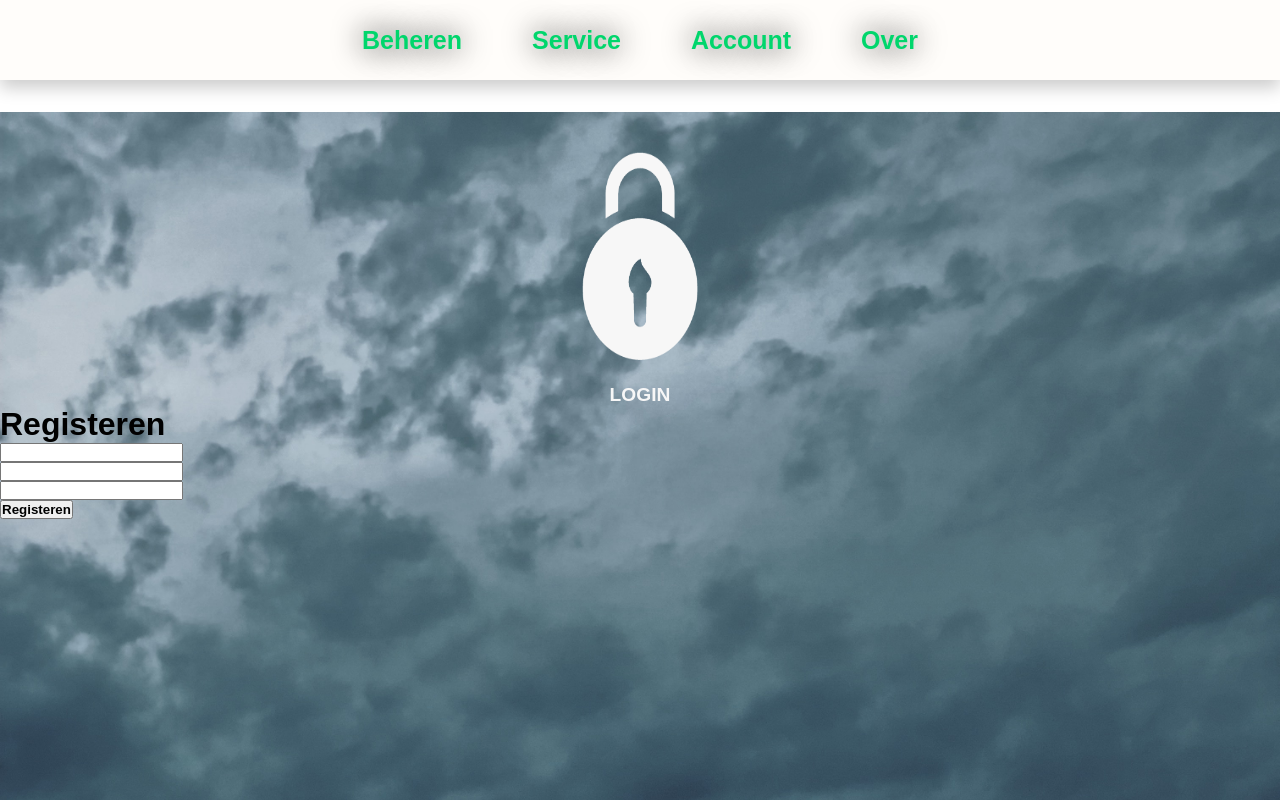
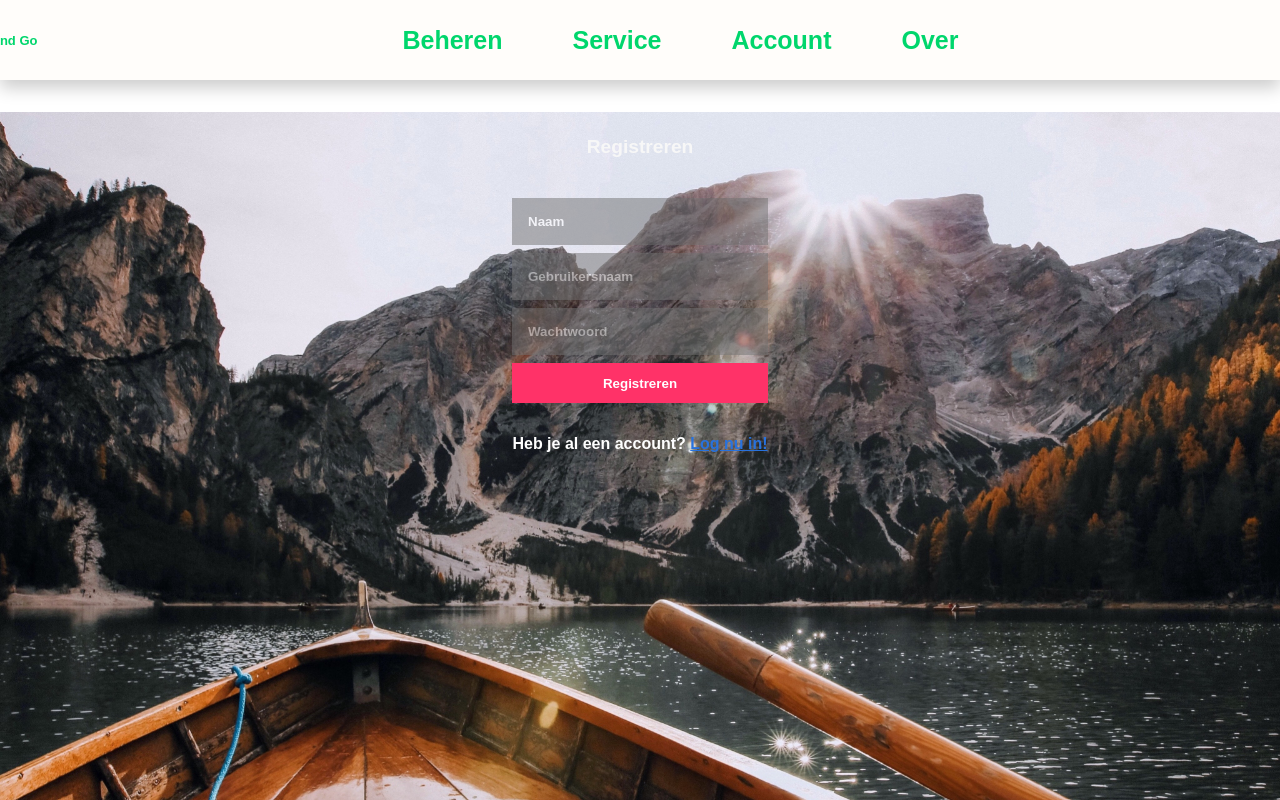
Before and after one commit to ililuab/Book-and-Go, a PHP site: page /main/account_registreren.php in a window 1280 px wide. Run offline with PHP 8.4, Linux system fonts and the light colour scheme; some web fonts are replaced.

Commit message:
inloggen, registreren changes (#30)
* php toegevoegt css toegevoegt

* pagina's toegevoegt + standaart header toegevoegt (niet definitief)

* Dashboard Login+Registreren

* admin page toegevoegd

* begonnen aan over ons page

* new pr

* NEW PR TEST

* dashboard fixes

* dashboard bugs

* kan inloggen via elke page

* Boeken, calender fixed, vluchten aangepast, header dashboard url aangepast

* x

* inloggen verandert (html del)

* boekenredirect extra elseif

* vluchten changes

* vluchten changes front

* link-icon, delete mijnaccount

* vluchten en contact verandert

* javascript accordion, contact changes, vluchten

* vluchten

* contact

* contact, vuchten .php changes

* contact, index, klantenservices, overons ,vluchten changes

* contact locaties verandert

* css update

* update

* login.php in progress

* inloggen, registreren changes

* header optimized + over-ons optimized

* tussen commit

* Update styles.css

* kchange acc

* kaas

Co-authored-by: ililuab <1194420@student.roc-nijmegen.nl>
Co-authored-by: ililuab <94444127+ililuab@users.noreply.github.com>

```diff
--- a/css/styles.css
+++ b/css/styles.css
@@ -29,14 +29,14 @@
   box-shadow: rgba(0, 0, 0, 0.35) 0px 5px 15px;
 }
 
-.Header-Logo {
-  padding-top: 30px;
+.header_logo {
+  position: relative;
+  top: 5px;
 }
 
 .Header-links {
   color: #00d66c;
   text-decoration: none;
-  text-shadow: #0e0e0e 0px 0 30px;
   cursor: pointer;
 }
 
@@ -359,6 +359,8 @@ svg {
 .headertext_vlucht_resultaten {
   display: flex;
   justify-content: center;
+  position: relative;
+  right: 30px;
   width: 100%;
   height: 100%;
   align-items: center;
@@ -381,6 +383,19 @@ svg {
   background-color: #f7f7f7;
   width: 100%;
   height: 20vh;
+}
+
+.header_logo {
+  position: relative;
+  right: 340px;
+  max-width: 60px;
+  max-height: 60px;
+}
+
+.header_logo_text {
+  position: relative;
+  right: 330px;
+  font-size: small;
 }
 
 .underheaderInner-vluchten {
@@ -822,7 +840,7 @@ svg {
   width: 100%;
   height: 86vh;
   display: flex;
-  background-image: url("../media/pexels-guilherme-rossi-1755683.jpg");
+  background-image: url("../media/pexels-tobi-675764.jpg");
   width: 100%;
   background-size: cover;
   left: 0;
@@ -866,10 +884,12 @@ svg {
 
 .account-inloggen-form-input {
   background-color: #717171;
-  opacity: 0.4;
+  opacity: 0.5;
   border: none;
   color: white;
   width: 20vw;
+  padding: 2vh;
+  margin-bottom: 1vh;
 }
 
 .account-inloggen-form-submit {
@@ -878,9 +898,32 @@ svg {
   color: white;
   width: 20vw;
   height: 5vh;
+  cursor: pointer;
 
 }
 
 ::placeholder {
   color: white;
 }
+
+.account-inloggen-form-input::placeholder {
+  color: white;
+  opacity: 1;
+}
+
+.account-geenaccount {
+  text-align: center;
+  padding-top: 4vh;
+  color: white;
+}
+
+.account-geenaccounthref {
+  color: #2872dd;
+  text-decoration: underline;
+}
+
+@media only screen and (max-width: 1285px) {
+  .account-img {
+    display: none;
+  }
+}
--- a/main/account_registreren.php
+++ b/main/account_registreren.php
@@ -23,6 +23,8 @@ include_once('../includes/connect.php')
     <div class="header_vlucht_resultaten">
                 <div class="headertext_vlucht_resultatenOuter">
                     <div class="headertext_vlucht_resultaten">
+                    <a href="index.php" ><img class="header_logo" src="../media/BookAndGoLogo.jpg" alt="BookAndGoLogo"></a>
+                        <div class="header_logo_text">Book and Go</div>
                     <div class="dropdown">
                             <div class="Header-links">Beheren</div>
                             <div class="dropdown-content">
@@ -55,31 +57,32 @@ include_once('../includes/connect.php')
                     </div>
                 </div>
             </div>
+        </div>
         <div class="spacer2"></div>
         <div class="account-bg">
             <div class="account-bg-inner">
                 <div class="account-img"><img class='account-img-inner' src="../media/loginimage.png" alt="Slot"></div>
                 <div class="account-login">
-                    <div class="account-login-inner">LOGIN</div>
+                    <div class="account-login-inner">Registreren</div>
                 </div>
                 <!-- REGISTERFORM -->
-                <div class='account-registreren-form'>
+                <div class='account-inloggen-form'>
                     <form action="registreren.php" method="post">
-                        <h1>Registeren</h1>
                         <div>
-                            <input type="text" class="" name="name" placeholder="Naam" />
+                            <input type="text" class="account-inloggen-form-input" name="name" placeholder="Naam" />
                         </div>
                         <div>
-                            <input type="text" class="" name="username" placeholder="Gebruikersnaam" />
+                            <input type="text" class="account-inloggen-form-input" name="username" placeholder="Gebruikersnaam" />
                         </div>
                         <div>
-                            <input type="password" class="" name="password" placeholder="Wachtwoord" />
+                            <input type="password" class="account-inloggen-form-input" name="password" placeholder="Wachtwoord" />
                         </div>
                         <div>
-                            <button name="registeren">Registeren</button>
+                            <input class='account-inloggen-form-submit' type="submit" name="registreren" value="Registreren" />
                         </div>
                     </form>
                 </div>
+                <div class='account-geenaccount'>Heb je al een account? <a class='account-geenaccounthref' href="account.php">Log nu in!</a></div>
 
             </div>
         </div>
--- a/main/contact.php
+++ b/main/contact.php
@@ -18,6 +18,8 @@
     <div class="header_vlucht_resultaten">
                 <div class="headertext_vlucht_resultatenOuter">
                     <div class="headertext_vlucht_resultaten">
+                    <a href="index.php" ><img class="header_logo" src="../media/BookAndGoLogo.jpg" alt="BookAndGoLogo"></a>
+                        <div class="header_logo_text">Book and Go</div>
                     <div class="dropdown">
                             <div class="Header-links">Beheren</div>
                             <div class="dropdown-content">
--- a/main/index.php
+++ b/main/index.php
@@ -22,7 +22,6 @@ include_once('../includes/connect.php')
 <body>
 
     <main>
-
         <div class="slideshow-container">
             <div class="mySlides fade">
                 <img src="../media/vacationpicture1.jpg" style="width:100%; height:85vh;">
@@ -45,6 +44,8 @@ include_once('../includes/connect.php')
             <div class="header_vlucht_resultaten">
                 <div class="headertext_vlucht_resultatenOuter">
                     <div class="headertext_vlucht_resultaten">
+                        <a href="index.php" ><img class="header_logo" src="../media/BookAndGoLogo.jpg" alt="BookAndGoLogo"></a>
+                        <div class="header_logo_text">Book and Go</div>
                     <div class="dropdown">
                             <div class="Header-links">Beheren</div>
                             <div class="dropdown-content">
--- a/main/klantenservice.php
+++ b/main/klantenservice.php
@@ -19,6 +19,8 @@
     <div class="header_vlucht_resultaten">
                 <div class="headertext_vlucht_resultatenOuter">
                     <div class="headertext_vlucht_resultaten">
+                        <a href="index.php" ><img class="header_logo" src="../media/BookAndGoLogo.jpg" alt="BookAndGoLogo"></a>
+                        <div class="header_logo_text">Book and Go</div>
                     <div class="dropdown">
                             <div class="Header-links">Beheren</div>
                             <div class="dropdown-content">
--- a/main/vluchten.php
+++ b/main/vluchten.php
@@ -18,6 +18,8 @@
   <div class="header_vlucht_resultaten">
                 <div class="headertext_vlucht_resultatenOuter">
                     <div class="headertext_vlucht_resultaten">
+                    <a href="index.php" ><img class="header_logo" src="../media/BookAndGoLogo.jpg" alt="BookAndGoLogo"></a>
+                        <div class="header_logo_text">Book and Go</div>
                     <div class="dropdown">
                             <div class="Header-links">Beheren</div>
                             <div class="dropdown-content">
@@ -45,6 +47,7 @@
                             <div class="dropdown-content">
                                 <div><a href="locaties.php">Locaties</a></div>
                                 <div><a href="over_ons.php">Over ons</a></div>
+                            </div>
                         </div>
                     </div>
                 </div>
```
Also changed, not shown: other parts of css/styles.css (+22 -19 lines), main/account.php (+9 -2 lines), main/locaties.php (+6 -4 lines), main/over_ons.php (+7 -4 lines), main/registreren.php (+13 -17 lines), main/account_inloggen.php (renamed from main/inloggen.php), media/BookAndGoLogo - kopie.jpg (added), media/Screenshot 2022-05-16 145838.png (added), media/airplane-fly-sunset-clouds-vanilla-color-background_105428-4064.jpg (added), media/pexels-tobi-675764.jpg (added), 1 other file. Lines whose indentation alone changed are shown as unchanged.
